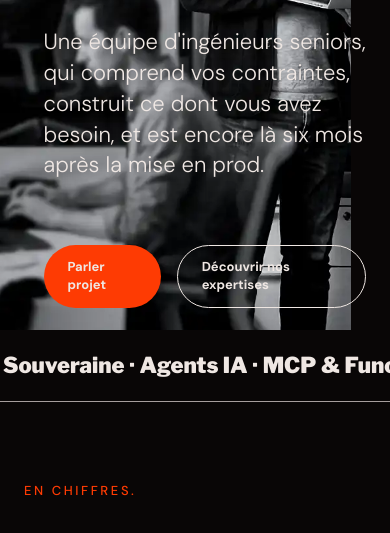
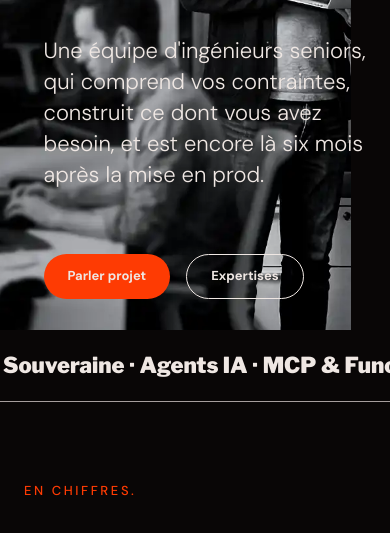
Before and after one commit to stevedelcourt/menticode, a plain HTML site: page public/index.html in a window 390 px wide. Shown: the part 443-976 px from the top of the page. Drawn offline with nearby package versions, Linux system fonts and the light colour scheme.

Commit message:
Shorten mobile hero button text

```diff
--- a/public/index.html
+++ b/public/index.html
@@ -106,7 +106,7 @@
       <p class="hero-subtitle">Une équipe d'ingénieurs seniors, qui comprend vos contraintes, construit ce dont vous avez besoin, et est encore là six mois après la mise en prod.</p>
       <div class="hero-ctas">
         <a href="#contact" class="btn btn-primary">Parler projet</a>
-        <a href="#expertises" class="btn btn-outline">Découvrir nos expertises</a>
+        <a href="#expertises" class="btn btn-outline">Expertises</a>
       </div>
     </div>
     <div class="hero-marquee">
```
